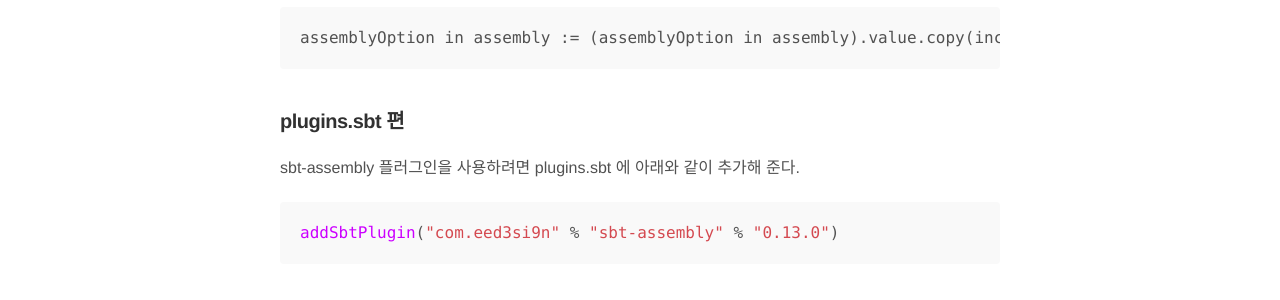
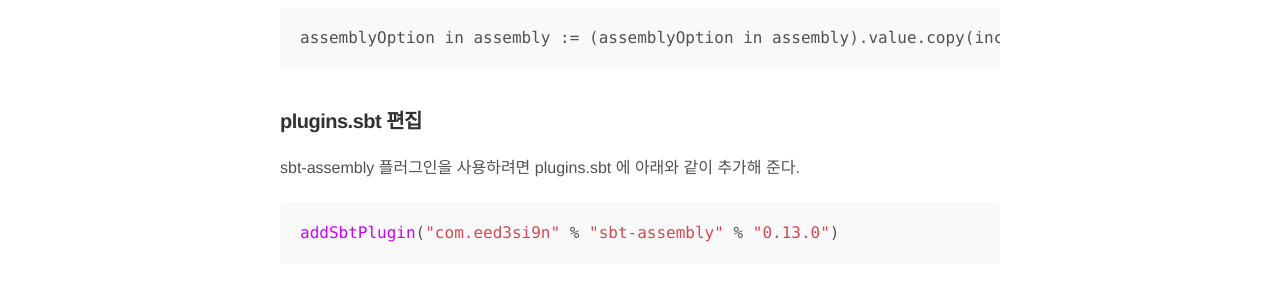
Before and after one commit to yaboong/yaboong.github.io, a Jekyll site: the page built from _posts/2017-12-11-spark-start-1.1-install-and-sunday-count-example.md, in a window 1280 px wide and 900 px high, scrolled down 2266 px. Shown: the part 150-450 px from the top of the window. Built offline with Jekyll 4.4.1, drawn with Linux system fonts in a browser that asks for light colours; nearby versions of some CDN libraries; comment, search, counter and statistics services are not loaded.

Commit message:
typo 수정

````diff
--- a/_posts/2017-12-11-spark-start-1.1-install-and-sunday-count-example.md
+++ b/_posts/2017-12-11-spark-start-1.1-install-and-sunday-count-example.md
@@ -75,7 +75,7 @@ assemblyOption in assembly := (assemblyOption in assembly).value.copy(includeSca
 ```
 
 
-## plugins.sbt 편
+## plugins.sbt 편집
 sbt-assembly 플러그인을 사용하려면 plugins.sbt 에 아래와 같이 추가해 준다.
 ```scala
 addSbtPlugin("com.eed3si9n" % "sbt-assembly" % "0.13.0")
````
